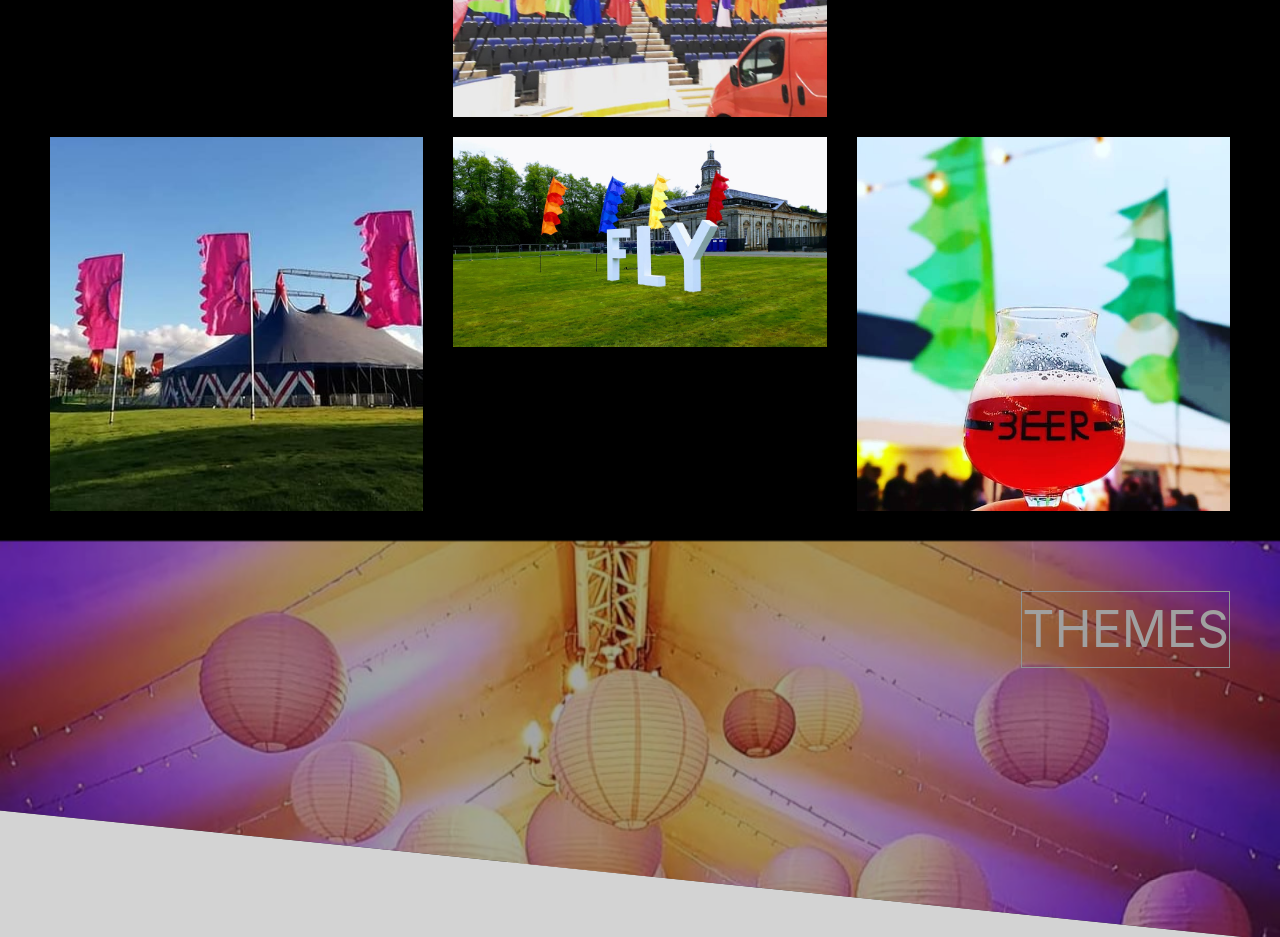
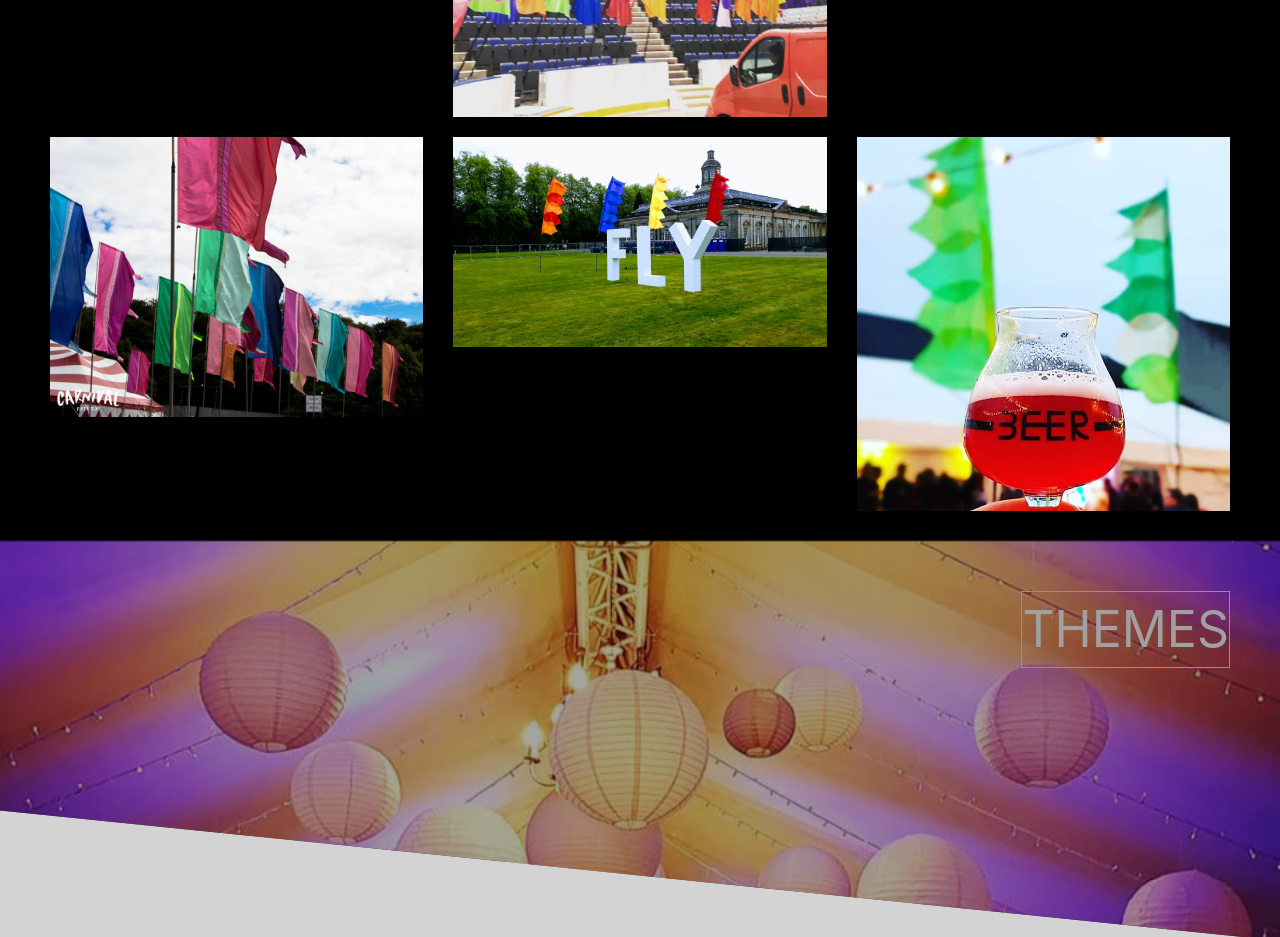
Before and after one commit to MrNobad/EDS_Website, a plain HTML site: page index.html in a window 1280 px wide. Shown: the part 3680-4617 px from the top of the page. Drawn offline with nearby package versions, Linux system fonts and the light colour scheme.

Commit message:
Added flag pic

```diff
--- a/index.html
+++ b/index.html
@@ -441,8 +441,8 @@ if($_POST["submit"]) {
           </div>
           <div class="col-md-4 wow fadeInDown animated" data-wow-offset="30" data-wow-duration="1.5s" data-wow-delay="0.15s">
             <div class="thumbnail">
-              <a href="images/flags4.jpg" target="_blank">
-                <img src="images/flags4.jpg" alt="Nature" style="width:100%">
+              <a href="images/flags6.jpg" target="_blank">
+                <img src="images/flags6.jpg" alt="Nature" style="width:100%">
                 <!-- <div class="caption">
                   <p>Lorem ipsum donec id elit non mi porta gravida at eget metus.</p>
                 </div> -->
```
